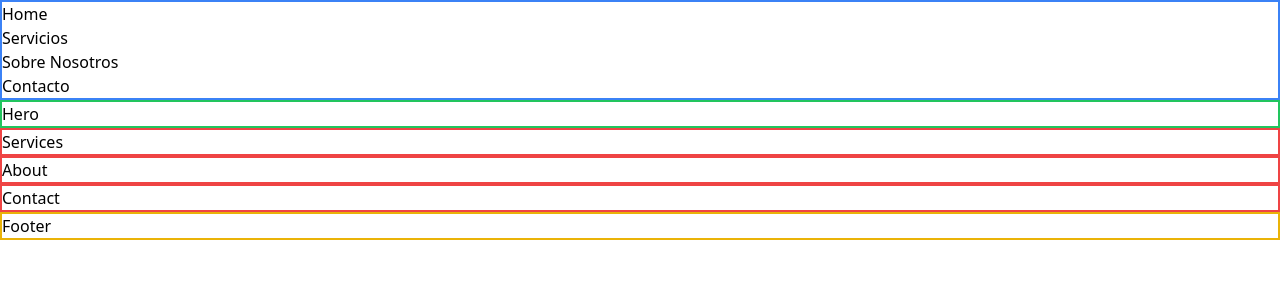
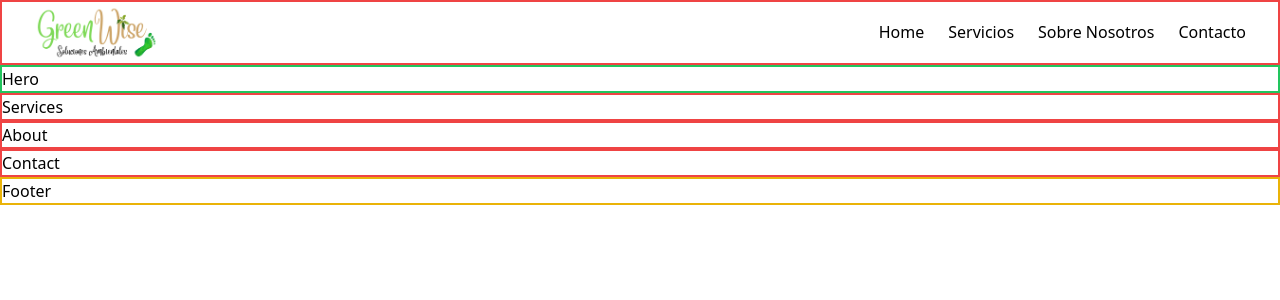
Before and after one commit to samirjabib/green-wise-landing, a Next.js app: page / in a window 1280 px wide. Shown: the top 300 px of the page. Built offline with nearby package versions, Linux system fonts and the light colour scheme; a web font is replaced by a local one.

Commit message:
make layout for navbar

```diff
--- a/package.json
+++ b/package.json
@@ -16,6 +16,7 @@
     "clsx": "^1.2.1",
     "eslint": "8.41.0",
     "eslint-config-next": "13.4.4",
+    "framer-motion": "^10.12.16",
     "next": "13.4.4",
     "postcss": "8.4.23",
     "react": "18.2.0",
--- a/src/app/common/Header/Header.tsx
+++ b/src/app/common/Header/Header.tsx
@@ -1,16 +1,27 @@
+import Image from "next/image";
+import GreenWiseLogo from "public/images/logo-green-wise.png";
+
 export const Header = () => {
   return (
+    <div className="flex flex-row justify-between wrapper border-2 border-red-500">
       <div>
-      <h1 className="border-2 border-blue-500">
-        <nav className="flex justify-between items-center">
-          <ul>
+        <Image
+          src={GreenWiseLogo}
+          width={131}
+          height={31}
+          alt="Green Wise Logo"
+          className="h-auto w-32 object-cover"
+          priority
+        />
+      </div>
+      <nav className="">
+        <ul className="flex flex-row items-center justify-center h-full gap-x-6">
           <li>Home</li>
           <li>Servicios</li>
           <li>Sobre Nosotros</li>
           <li>Contacto</li>
         </ul>
       </nav>
-      </h1>
     </div>
   );
 };
```
Also changed, not shown: public/images/logo-green-wise.png (renamed from public/logo-green-wise.png), 1 other file (tests, documents, lock files or other folders). Lines whose indentation alone changed are shown as unchanged.
